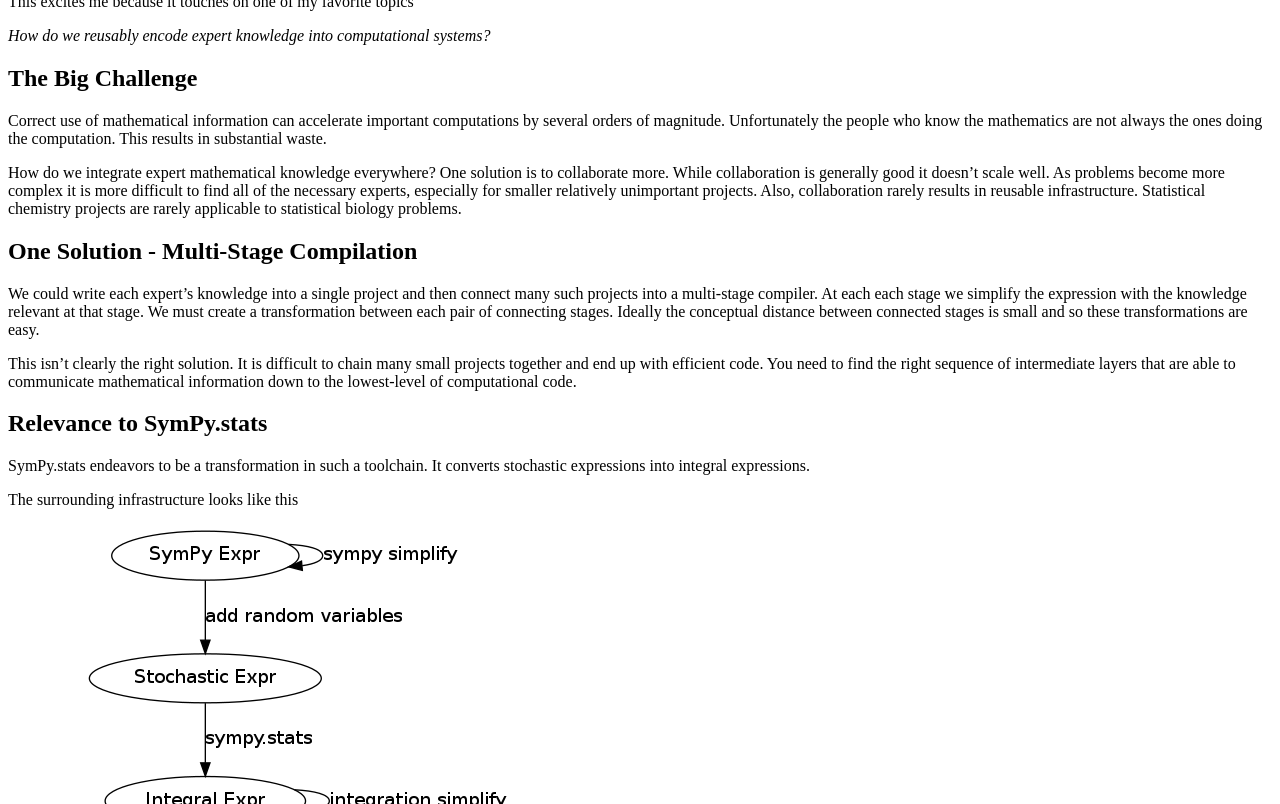
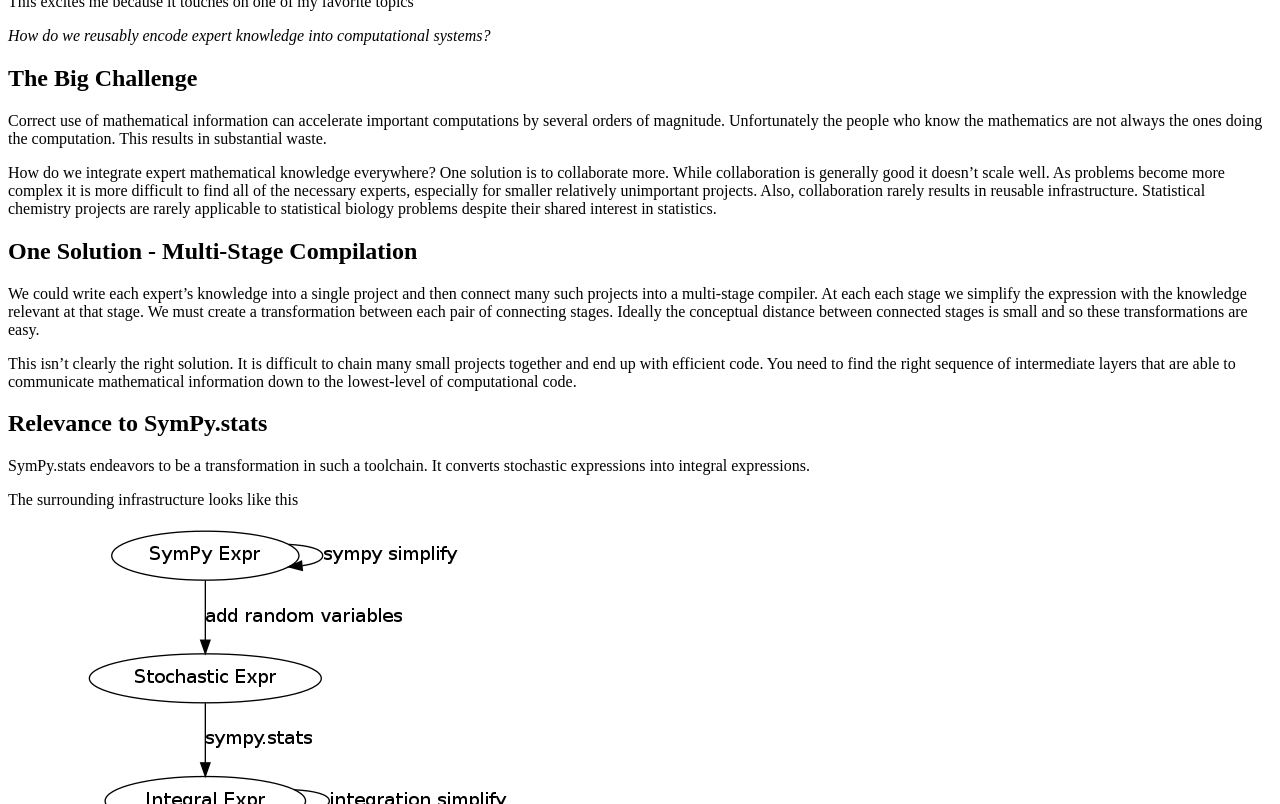
Before and after one commit to besyskymnbk/blog, a Jekyll site: the page built from _posts/work/2012-12-11-Statistical-Simplification.md, in a window 1280 px wide and 900 px high, scrolled down 477 px, cut to the strip 96-900 px from the top of the window. Built offline with Jekyll 4.4.1, drawn with Linux system fonts in a browser that asks for light colours; comment, search, counter and statistics services are not loaded.

Commit message:
minor edit

```diff
--- a/_posts/work/2012-12-11-Statistical-Simplification.md
+++ b/_posts/work/2012-12-11-Statistical-Simplification.md
@@ -20,7 +20,7 @@ The Big Challenge
 
 Correct use of mathematical information can accelerate important computations by several orders of magnitude.  Unfortunately the people who know the mathematics are not always the ones doing the computation.  This results in substantial waste.
 
-How do we integrate expert mathematical knowledge everywhere?  One solution is to collaborate more.  While collaboration is generally good it doesn't scale well.  As problems become more complex it is more difficult to find all of the necessary experts, especially for smaller relatively unimportant projects.  Also, collaboration rarely results in reusable infrastructure.  Statistical chemistry projects are rarely applicable to statistical biology problems.
+How do we integrate expert mathematical knowledge everywhere?  One solution is to collaborate more.  While collaboration is generally good it doesn't scale well.  As problems become more complex it is more difficult to find all of the necessary experts, especially for smaller relatively unimportant projects.  Also, collaboration rarely results in reusable infrastructure.  Statistical chemistry projects are rarely applicable to statistical biology problems despite their shared interest in statistics.
 
 One Solution - Multi-Stage Compilation
 --------------------------------------
```
